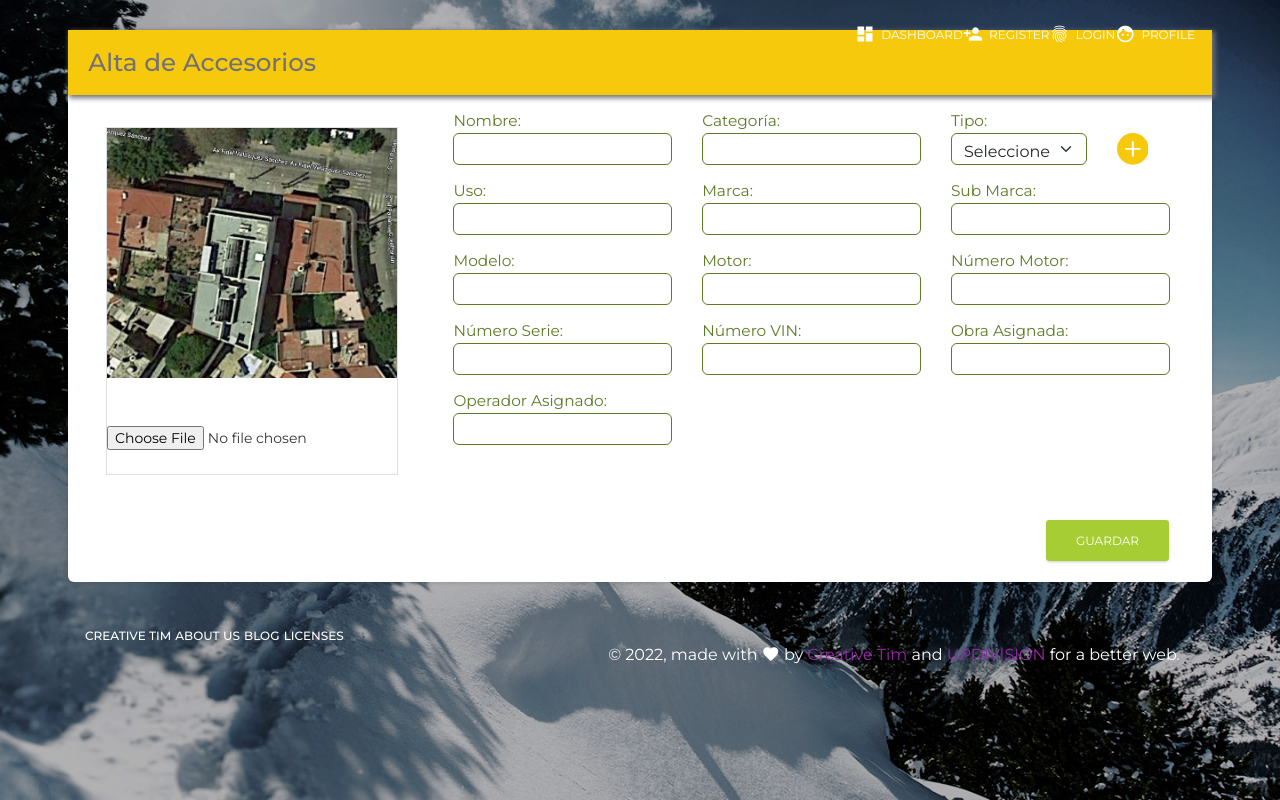
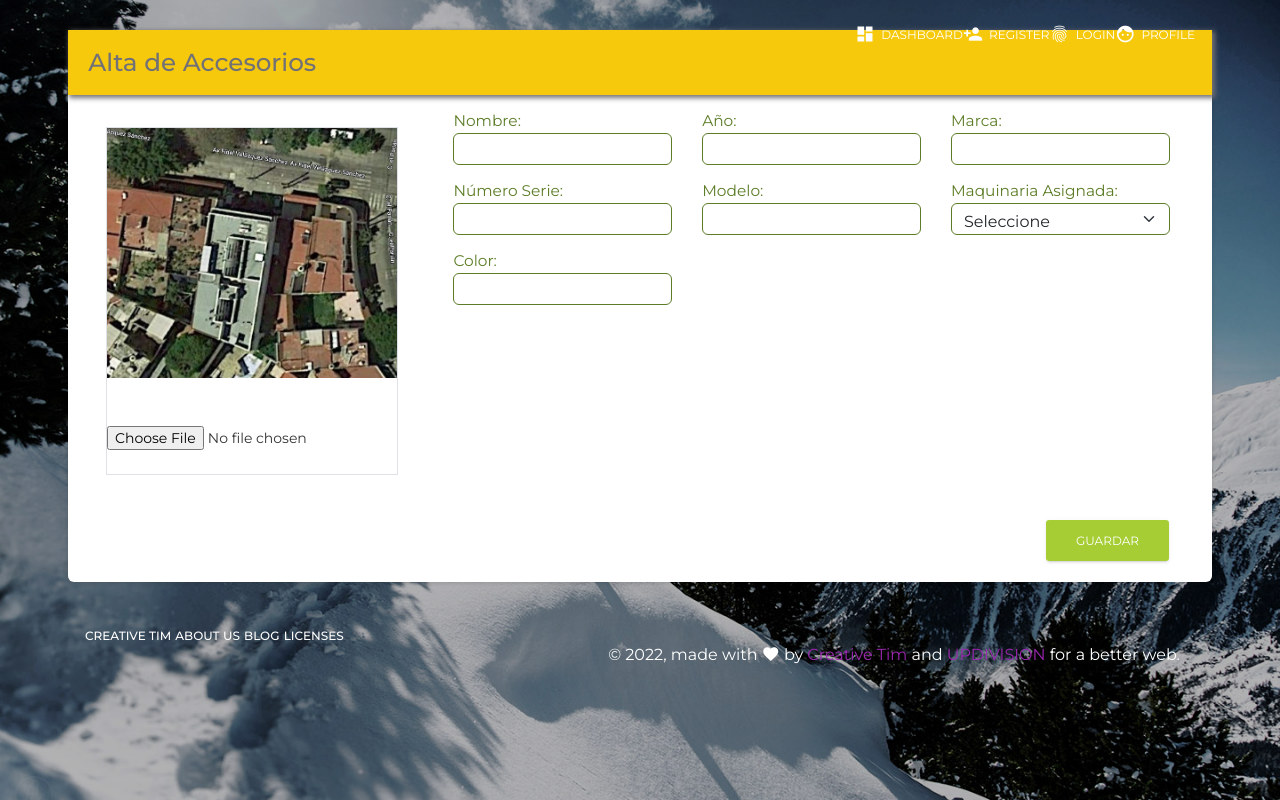
Before and after one commit to richard2703/q2ces, a Laravel app: page /altaDeAccesorios in a window 1280 px wide. Run offline with Laravel 8, Linux system fonts and the light colour scheme; data that the repository does not hold is empty; some libraries are stand-ins or nearby versions.

Commit message:
Alta de Accesorios Cambio

```diff
--- a/resources/views/equipos/altaDeAccesorios.blade.php
+++ b/resources/views/equipos/altaDeAccesorios.blade.php
@@ -1,4 +1,4 @@
-@extends('layouts.main', ['activePage' => 'obra', 'titlePage' => __('Alta de Equipo')])
+@extends('layouts.main', ['activePage' => 'obra', 'titlePage' => __('Alta de Accesorios')])
 @section('content')
     <div class="content">
         <div class="container-fluid">
@@ -26,42 +26,18 @@
                                                 </div>
 
                                                 <div class=" col-12 col-sm-6 col-lg-4 mb-3 ">
-                                                    <label class="labelTitulo">Categoría:</label></br>
-                                                    <input type="text" class="inputCaja" id="" name="calle" value="">
-                                                </div>
-
-                                                <div class=" col-12 col-sm-6 col-lg-4 mb-3 ">
-                                                    <div class="row align-items-end">
-                                                        <div class="col-8">
-                                                            <label class="labelTitulo">Tipo:</label></br>
-                                                             <select class="form-select" aria-label="Default select example">
-                                                                <option selected>Seleccione</option>
-                                                                    <option value="1">Maquinaria Pesada</option>
-                                                                    <option value="2">Equipo ligero</option>
-                                                                    <option value="1">Movimiento de Tierras</option>
-                                                            </select>
-
-                                                        </div>
-                                                        <div class="col-4">
-                                                            <svg xmlns="http://www.w3.org/2000/svg"  fill="currentColor" class="bi bi-plus-circle-fill btnMas" viewBox="0 0 16 16">
-                                                                <path d="M16 8A8 8 0 1 1 0 8a8 8 0 0 1 16 0zM8.5 4.5a.5.5 0 0 0-1 0v3h-3a.5.5 0 0 0 0 1h3v3a.5.5 0 0 0 1 0v-3h3a.5.5 0 0 0 0-1h-3v-3z"/>
-                                                            </svg>
-                                                        </div>
-                                                    </div>
-                                                </div>
-
-                                                <div class=" col-12 col-sm-6 col-lg-4 mb-3 ">
-                                                    <label class="labelTitulo">Uso:</label></br>
+                                                    <label class="labelTitulo">Año:</label></br>
                                                     <input type="text" class="inputCaja" id="" name="calle" value="">
                                                 </div>
 
                                                 <div class=" col-12 col-sm-6 col-lg-4 mb-3 ">
                                                     <label class="labelTitulo">Marca:</label></br>
-                                                        <input type="text" class="inputCaja" id="" name="calle" value="">
+                                                    <input type="text" class="inputCaja" id="" name="calle" value="">
                                                 </div>
 
+
                                                 <div class=" col-12 col-sm-6 col-lg-4 mb-3 ">
-                                                    <label class="labelTitulo">Sub Marca:</label></br>
+                                                    <label class="labelTitulo">Número Serie:</label></br>
                                                     <input type="text" class="inputCaja" id="" name="calle" value="">
                                                 </div>
 
@@ -71,32 +47,16 @@
                                                 </div>
 
                                                 <div class=" col-12 col-sm-6 col-lg-4 mb-3 ">
-                                                    <label class="labelTitulo">Motor:</label></br>
-                                                    <input type="text" class="inputCaja" id="" name="calle" value="">
+                                                <label class="labelTitulo">Maquinaria Asignada:</label></br>
+                                                    <select class="form-select" aria-label="Default select example">
+                                                        <option selected>Seleccione</option>
+                                                        <option value="1">Maquinaria 1</option>
+                                                        <option value="2">Maquinaria 2</option>
+                                                    </select>
                                                 </div>
 
                                                 <div class=" col-12 col-sm-6 col-lg-4 mb-3 ">
-                                                    <label class="labelTitulo">Número Motor:</label></br>
-                                                    <input type="text" class="inputCaja" id="" name="calle" value="">
-                                                </div>
-
-                                                <div class=" col-12 col-sm-6 col-lg-4 mb-3 ">
-                                                    <label class="labelTitulo">Número Serie:</label></br>
-                                                    <input type="text" class="inputCaja" id="" name="calle" value="">
-                                                </div>
-
-                                                <div class=" col-12 col-sm-6 col-lg-4 mb-3 ">
-                                                    <label class="labelTitulo">Número VIN:</label></br>
-                                                    <input type="text" class="inputCaja" id="" name="calle" value="">
-                                                </div>
-
-                                                <div class=" col-12 col-sm-6 col-lg-4 mb-3 ">
-                                                    <label class="labelTitulo">Obra Asignada:</label></br>
-                                                    <input type="text" class="inputCaja" id="" name="calle" value="">
-                                                </div>
-
-                                                <div class=" col-12 col-sm-6 col-lg-4 mb-3 ">
-                                                    <label class="labelTitulo">Operador Asignado:</label></br>
+                                                    <label class="labelTitulo">Color:</label></br>
                                                     <input type="text" class="inputCaja" id="" name="calle" value="">
                                                 </div>
 
--- a/resources/views/layouts/navbars/sidebar.blade.php
+++ b/resources/views/layouts/navbars/sidebar.blade.php
@@ -34,9 +34,8 @@
                         </li>
 
                         <li class="nav-item{{ $activePage == 'user-management' ? ' active' : '' }}">
-                            <a class="nav-link py-2 ps-5" href="#">
-
-                                <span class="sidebar-normal"> {{ __('Accesorios') }} </span>
+                            <a  href="{{ url('verAccesorios', session('id')) }}"class="nav-link nav-item{{ $activePage == 'equipos' ? ' active' : '' }} ">
+                                <span class="sidebar-normal py-2 ps-5"> {{ __('Ver Accesorios') }} </span>
                             </a>
                         </li>
 
--- a/routes/web.php
+++ b/routes/web.php
@@ -28,6 +28,9 @@
 
 Route::get('/altaDeAccesorios', function () {
     return view('equipos.altaDeAccesorios');
+});
+Route::get('/detalleEquipo', function () {
+    return view('equipos.detalleEquipo');
 });
 
 Route::get('/verEquipos', function () {
```
Also changed, not shown: resources/views/equipos/detalleEquipo.php (added, +93 -0 lines).
